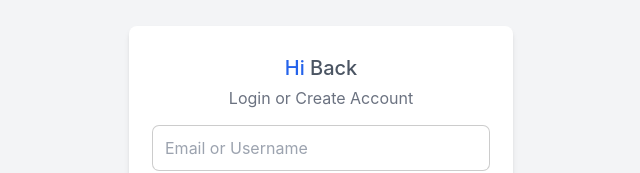
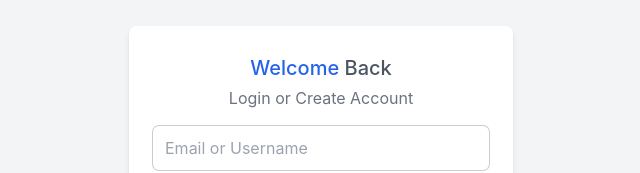
Before and after one commit to herinp45/fullstack-ecommerce, a React (Create React App) app in the folder frontend/: page /login in a window 1280 px wide. Shown: the part 192-365 px from the top of the page, without its empty margins (319-959 px from the left). Built offline with nearby package versions, Linux system fonts and the light colour scheme; no server answers.

Commit message:
Test for deployment integration of frontend

```diff
--- a/frontend/src/pages/Login.jsx
+++ b/frontend/src/pages/Login.jsx
@@ -76,7 +76,7 @@
             <div className="w-full max-w-sm mx-auto overflow-hidden bg-white rounded-lg dark:bg-gray-800 shadow-md">
                 <div className="px-6 py-4">
                     <h3 className="mt-3 text-xl font-medium text-center text-gray-600 dark:text-gray-200">
-                        <span className="text-blue-600 dark:text-blue-500">Hi </span>
+                        <span className="text-blue-600 dark:text-blue-500">Welcome </span>
                         Back
                     </h3>
                     <p className="mt-1 text-center text-gray-500 dark:text-gray-400">
```
